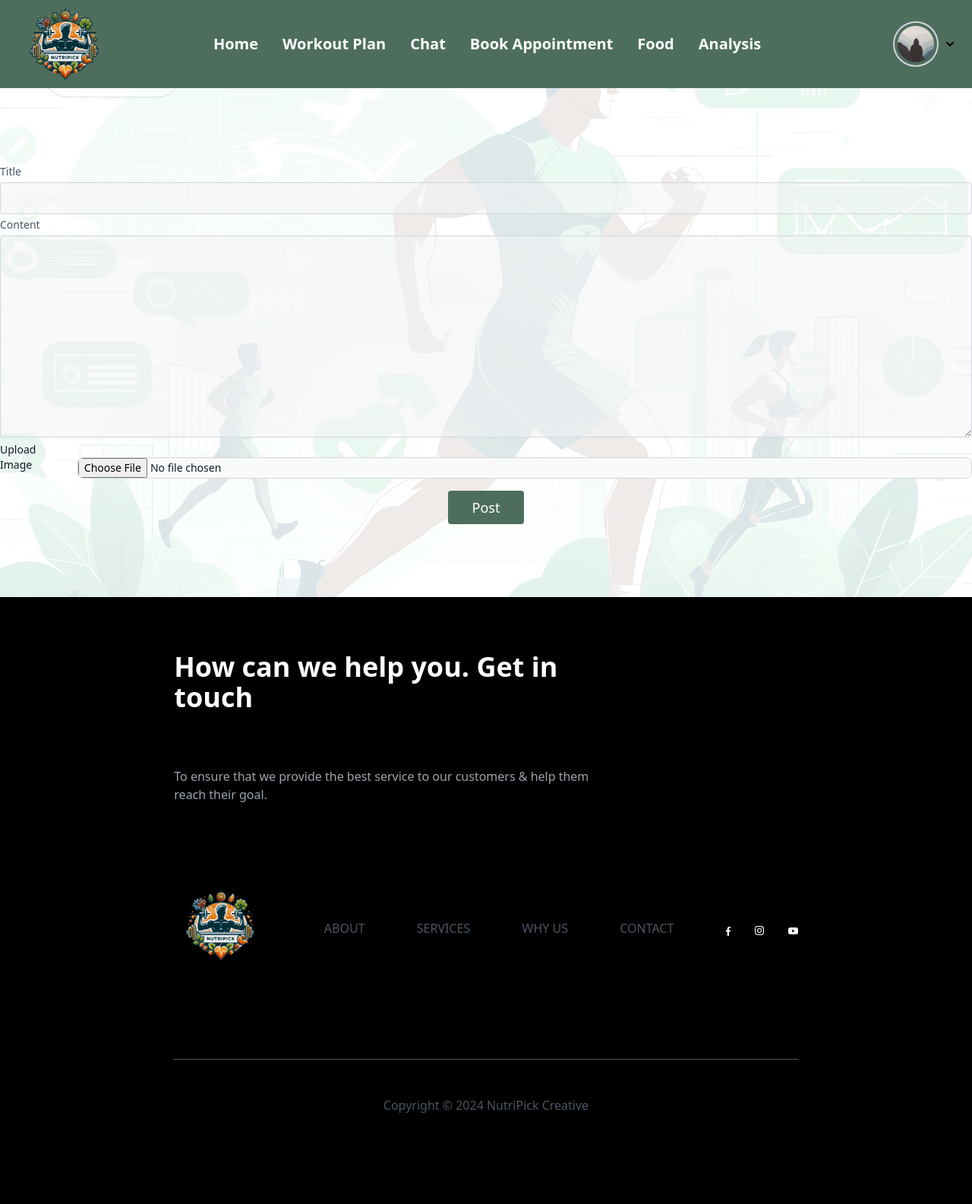
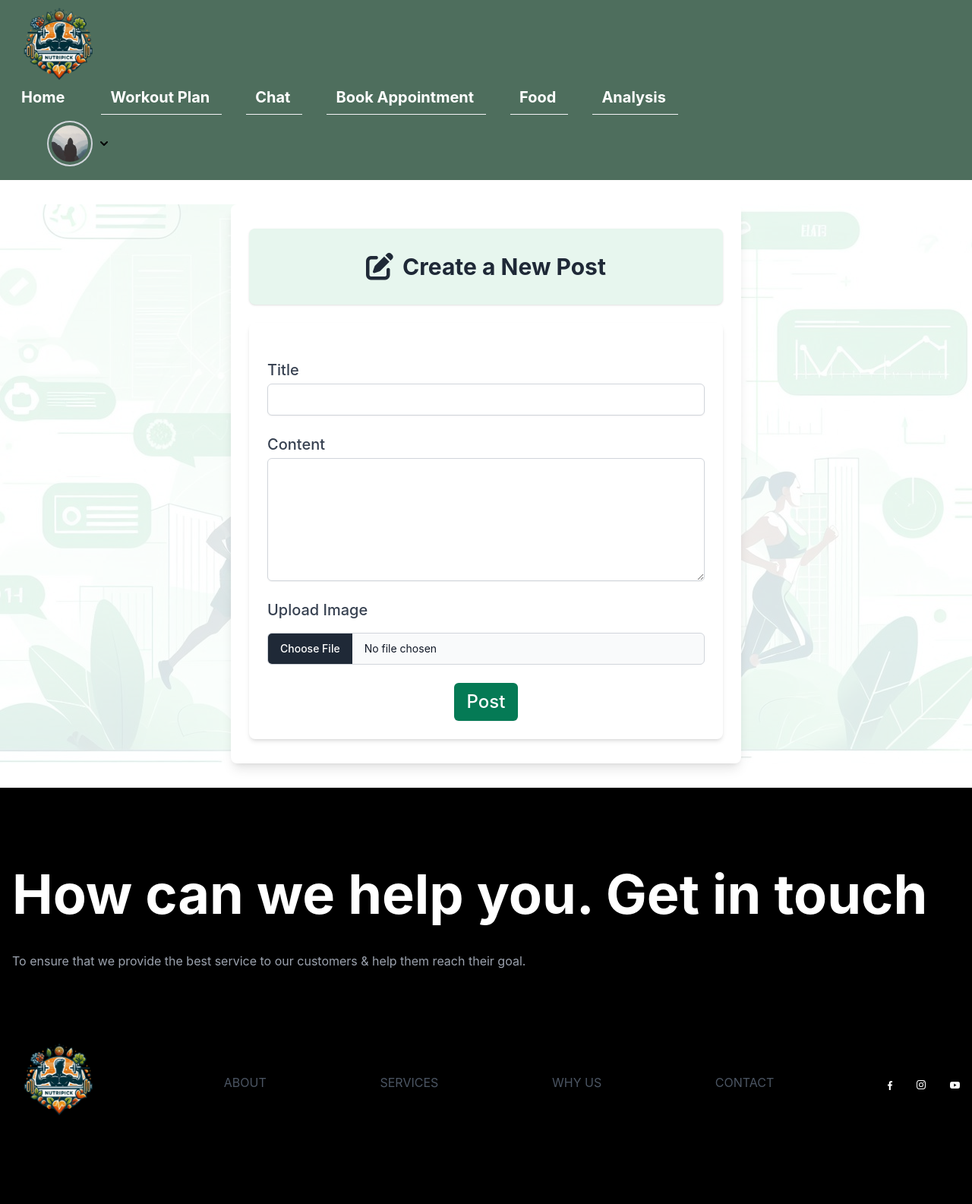
Before and after one commit to jhasan2026/NutriPick, a Django app: page /create/ in a window 1280 px wide. Shown: the top 1585 px of the page at 76% size. Before the commit the page ends 1465 px from the top, so only its background shows below. Run offline with Django 5.2, Linux system fonts and the light colour scheme; the visitor is signed in with stand-in values (Sample User, id 1); parts of the project's set-up code (start-up, migrations or seed data) failed here and were passed over; some libraries are stand-ins or nearby versions.

Commit message:
post details created

```diff
--- a/posts/templates/posts/create_post.html
+++ b/posts/templates/posts/create_post.html
@@ -1,39 +1,87 @@
 {% extends 'user/BASE.html' %}
 {% block content %}
 
+<style>
+  input[type="number"]::-webkit-inner-spin-button,
+  input[type="number"]::-webkit-outer-spin-button {
+    -webkit-appearance: none;
+    margin: 0;
+  }
+</style>
 
-<section class="text-gray-600 body-font">
-    <form method="post" enctype="multipart/form-data">
-        {% csrf_token %}
-        <div class="container py-24 mx-auto">
-            <div class="flex w-full sm:flex-row flex-col mx-auto px-4 sm:space-x-4 sm:space-y-0 space-y-4 sm:px-0 items-end">
-                <div class="relative flex-grow w-full">
-                    <label for="id_title" class="leading-7 text-sm text-gray-600">Title</label>
-                    <input  type="text" id="id_title" name="title" value="{{ form.title.value|default_if_none:'' }}"
-                           class="w-full bg-gray-100 bg-opacity-50 rounded border border-gray-300 focus:border-indigo-500 focus:bg-transparent focus:ring-2 focus:ring-indigo-200 text-base outline-none text-gray-700 py-1 px-3 leading-8 transition-colors duration-200 ease-in-out">
-                </div>
-            </div>
-            <div class="flex w-full sm:flex-row flex-col mx-auto px-4 sm:space-x-4 sm:space-y-0 space-y-4 sm:px-0 items-end">
-                <div class="relative flex-grow w-full">
-                    <label for="id_content" class="leading-7 text-sm text-gray-600">Content</label>
-                    <textarea id="id_content" name="content" rows="8"
-                           class="w-full bg-gray-100 bg-opacity-50 rounded border border-gray-300 focus:border-indigo-500 focus:bg-transparent focus:ring-2 focus:ring-indigo-200 text-base outline-none text-gray-700 py-1 px-3 leading-8 transition-colors duration-200 ease-in-out">{{ form.content.value|default_if_none:'' }}</textarea>
-                </div>
-            </div>
+<head>
+  <script src="https://cdn.tailwindcss.com"></script>
+  <link
+    href="https://cdnjs.cloudflare.com/ajax/libs/flowbite/1.6.5/flowbite.min.css"
+    rel="stylesheet"
+  />
+  <link
+    rel="stylesheet"
+    href="https://cdnjs.cloudflare.com/ajax/libs/font-awesome/6.7.2/css/all.min.css"
+  />
+  {% load static %}
+  <link rel="stylesheet" href="{% static 'style.css' %}" />
+</head>
 
-            <div class="flex w-full sm:flex-row flex-col mx-auto px-4 sm:space-x-4 sm:space-y-0 space-y-4 sm:px-0 items-end">
-                <label class="block mb-2 text-sm font-medium text-gray-900 dark:text-white" for="id_image">Upload Image</label>
-                <input type="file" id="id_image" name="image" class="block w-full text-sm text-gray-900 border border-gray-300 rounded-lg cursor-pointer bg-gray-50 dark:text-gray-400 focus:outline-none dark:bg-gray-700 dark:border-gray-600 dark:placeholder-gray-400">
-            </div>
+<body
+  class="bg-gradient-to-r from-blue-100 via-white to-blue-50 min-h-screen flex items-center justify-center"
+>
+  <div
+    class="container max-w-2xl mx-auto px-6 py-8 bg-white rounded-lg shadow-lg mb-8 mt-8"
+  >
+    <div class="flex justify-center items-center mb-6 px-6 py-8 rounded-lg shadow" style="background-color: #E7F6EE;">
+      <i class="fa-solid fa-edit text-gray-800 text-4xl mr-3"></i>
+      <h1 class="text-3xl font-bold text-gray-800">Create a New Post</h1>
+    </div>
 
-            <div class="flex justify-center pt-4">
-                <button type="submit" class="text-white bg-[#4E6E5D] hover:bg-[#4E6E5D99]  border-0 py-2 px-8 focus:outline-none hover:bg-indigo-600 rounded text-lg">
-                Post
-                </button>
-            </div>
-        </div>
+    <form method="post" enctype="multipart/form-data" class="p-6 rounded-lg shadow-md space-y-6">
+      {% csrf_token %}
+
+      <div>
+        <label for="id_title" class="block text-xl font-medium text-gray-700">Title</label>
+        <input
+          type="text"
+          id="id_title"
+          name="title"
+          value="{{ form.title.value|default_if_none:'' }}"
+          required
+          class="mt-1 block w-full border-gray-300 rounded-md shadow-sm focus:ring-lime-200 focus:border-lime-200"
+        />
+      </div>
+
+      <div>
+        <label for="id_content" class="block text-xl font-medium text-gray-700">Content</label>
+        <textarea
+          id="id_content"
+          name="content"
+          rows="6"
+          required
+          class="mt-1 block w-full border-gray-300 rounded-md shadow-sm focus:ring-lime-200 focus:border-lime-200"
+        >{{ form.content.value|default_if_none:'' }}</textarea>
+      </div>
+
+      <div>
+        <label for="id_image" class="block text-xl font-medium text-gray-700 pb-4">Upload Image</label>
+        <input
+          type="file"
+          id="id_image"
+          name="image"
+          class="block w-full text-sm text-gray-900 border border-gray-300 rounded-md cursor-pointer bg-gray-50 focus:outline-none"
+        />
+      </div>
+
+      <div class="text-center">
+        <button
+          type="submit"
+          class="inline-flex items-center px-4 py-2 border border-transparent text-2xl font-medium rounded-md shadow-sm bg-green-600 text-white hover:bg-green-500 focus:outline-none focus:ring-2 focus:ring-offset-2 focus:ring-green-500"
+        >
+          Post
+        </button>
+      </div>
     </form>
-</section>
+  </div>
 
+  <script src="https://cdnjs.cloudflare.com/ajax/libs/flowbite/1.6.5/flowbite.min.js"></script>
+</body>
 
 {% endblock %}
--- a/posts/urls.py
+++ b/posts/urls.py
@@ -8,4 +8,5 @@ urlpatterns = [
     path('<int:post_id>/like/', views.like_post, name='like_post'),
     path('comment/edit/<int:comment_id>/', views.edit_comment, name='edit_comment'),
     path('comment/delete/<int:comment_id>/', views.delete_comment, name='delete_comment'),
+    path('post/<int:post_id>/', views.s_post_detail, name='post_detail'),
 ]
--- a/posts/views.py
+++ b/posts/views.py
@@ -88,3 +88,12 @@ def delete_comment(request, comment_id):
         return redirect('post_detail', post_id=comment.post.id)  # Redirect to the post details page
 
     return render(request, 'posts/confirm_delete.html', {'comment': comment})
+
+from django.shortcuts import get_object_or_404, render
+
+
+def s_post_detail(request, post_id):
+    # Fetch the specific post using its ID
+    post = get_object_or_404(Post, id=post_id)
+    comments = post.comments.all()  # Assuming your post model is related to comments
+    return render(request, 'posts/post_detail.html', {'post': post, 'comments': comments})
```
Also changed, not shown: posts/templates/posts/home.html (+1 -11 lines), posts/templates/posts/post_detail.html (+24 -17 lines).
